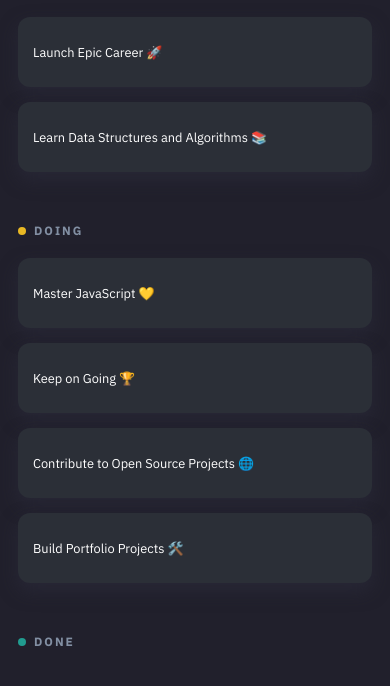
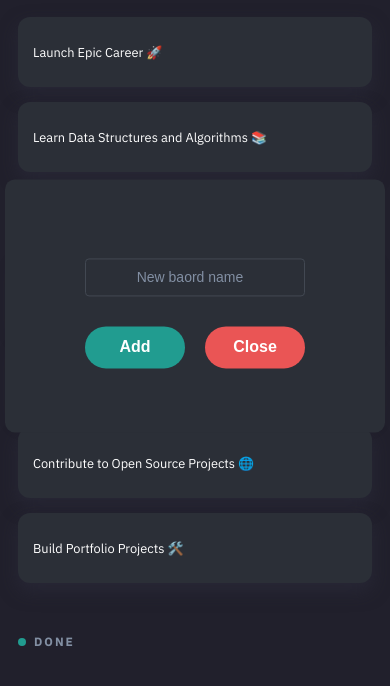
Before and after one commit to Mathew-Ritchie/new-agile-board, a plain HTML site: page index.html in a window 390 px wide. Shown: the part 116-802 px from the top of the page. Drawn offline with Linux system fonts and the light colour scheme.

Commit message:
added an add button to the side bar along with a form window. need to still add styles to button and add the button and function to the mobile window

```diff
--- /dev/null
+++ b/add-board-form.css
@@ -0,0 +1,60 @@
+#new-board-form {
+  background-color: var(--primary-color);
+  height: 30%;
+  position: absolute;
+  top: 50%;
+  left: 50%;
+  transform: translate(-50%, -50%);
+  padding-top: 15px;
+  border-radius: 10px;
+  z-index: 10;
+  width: 380px;
+  display: flex;
+  justify-content: center;
+  align-items: center;
+  /* display: none; */
+}
+
+#new-board-div {
+  display: flex;
+  flex-direction: column;
+  align-items: center;
+  gap: 30px;
+}
+
+.new-board-input {
+  width: 220px;
+  background-color: var(--primary-color);
+  border: 1px solid #424852;
+  border-radius: 4px;
+  text-align: center;
+  font-size: 14px;
+}
+
+#new-board-btn-div {
+  display: flex;
+  justify-content: center;
+  /* width: 100%; */
+  gap: 20px;
+}
+
+#new-board-btn-div button {
+  width: 100px;
+  font-size: large;
+  border-radius: 30px;
+  cursor: pointer;
+  font-weight: 600;
+  border: none;
+  font-size: 16px;
+  padding: 12px;
+}
+
+#new-board-submit-btn {
+  background-color: #219c90;
+  color: white;
+}
+
+#new-board-close {
+  background-color: #ea5555;
+  color: white;
+}
--- a/index.html
+++ b/index.html
@@ -10,6 +10,7 @@
     </style>
     <link rel="stylesheet" href="./index.css" />
     <link rel="stylesheet" href="./mobile-nav.css" />
+    <link rel="stylesheet" href="./add-board-form.css" />
     <link rel="icon" type="image/png" sizes="32x32" href="./assets/favicon-32x32.svg" />
     <title>Agile Board Task Management</title>
   </head>
@@ -26,6 +27,7 @@
           <h4 id="headline-sidepanel">ALL BOARDS</h4>
         </div>
         <div class="side-bar-bottom">
+          <button id="add-new-board">Add New Board</button>
           <div class="toggle-div">
             <img src="./assets/icon-dark-theme.svg" id="icon-dark" alt="icon-dark-theme" />
             <input type="checkbox" id="switch" />
@@ -197,6 +199,23 @@
 
     <div id="filterDiv"></div>
 
+    <!-- Add new Board modal window -->
+
+    <form id="new-board-form">
+      <div id="new-board-div">
+        <input
+          type="text"
+          placeholder="New baord name"
+          class="new-board-input"
+          id="new-board-input"
+        />
+        <div id="new-board-btn-div">
+          <button id="new-board-submit-btn">Add</button>
+          <button id="new-board-close">Close</button>
+        </div>
+      </div>
+    </form>
+
     <!-- JavaScript Import -->
     <script type="module" src="./index.js"></script>
   </body>
--- a/index.js
+++ b/index.js
@@ -32,6 +32,10 @@ const elements = {
   sideBar: document.getElementById("side-bar-div"),
   showSideBarBtn: document.getElementById("show-side-bar-btn"),
   editTaskModalWindow: document.querySelector(".edit-task-modal-window"),
+  newBoardForm: document.getElementById("new-board-form"),
+  newBoardInput: document.getElementById("new-board-input"),
+  newBoardSubmitBtn: document.getElementById("new-board-submit-btn"),
+  newBoardCloseBtn: document.getElementById("new-board-close"),
 };
 //console.log(elements.dropDownBtn);
 /////////// BOARD FUNCTIONS //////////////////////////////////////////////////////////////////////////////////////////////////////////////////////////
@@ -111,8 +115,6 @@ function styleActiveBoard(boardName) {
 function filterAndDisplayTasksByBoard(boards) {
   const tasks = taskFunctions.getTasks(); // Fetch tasks from a simulated local storage function
   const filteredTasks = tasks.filter((task) => task.board === boards);
-  //console.log(tasks);
-  //console.logs(filteredTasks);
 
   // creating the colums for each status and giving them the correct title
   elements.columnDivs.forEach((column) => {
@@ -202,6 +204,15 @@ function setupEventListeners() {
     elements.filterDiv.style.display = "none"; // Also hide the filter overlay
   });
 
+  //////Add new board/////////////////
+  elements.newBoardForm.addEventListener("submit", addNewBoard);
+  elements.newBoardCloseBtn.addEventListener("click", closeNewBoardForm);
+
+  const addNewBoardButton = document.getElementById("add-new-board");
+  addNewBoardButton.addEventListener("click", () => {
+    elements.newBoardForm.style.display = "block";
+  });
+
   //////Side bar event listeners
   // Hide sidebar event listener
   elements.hideSideBarBtn.addEventListener("click", () => toggleSidebar(false));
@@ -249,6 +260,42 @@ function toggleModal(show, modal = elements.modalWindow) {
 /*************************************************************************************************************************************************
  * COMPLETE FUNCTION CODE
  * **********************************************************************************************************************************************/
+
+function addNewBoard(event) {
+  event.preventDefault();
+  const boardName = elements.newBoardInput.value.trim();
+
+  if (!boardName) {
+    alert("board name cannot be empty.");
+    return;
+  }
+
+  const tasks = taskFunctions.getTasks();
+  const boards = [...new Set(tasks.map((task) => task.board))];
+
+  if (boards.includes(boardName)) {
+    alert("board name already exists.");
+    return;
+  }
+
+  const newTask = {
+    id: Date.now(),
+    title: "Example Task",
+    description: "This is an example task. Edit or delete me",
+    status: "todo",
+    board: boardName,
+  };
+
+  taskFunctions.createNewTask(newTask);
+
+  fetchAndDisplayBoardsAndTasks();
+  elements.newBoardInput.value = "";
+  elements.newBoardForm.style.display = "none";
+}
+
+function closeNewBoardForm() {
+  elements.newBoardForm.style.display = "none";
+}
 
 /// Functions to add tasked through the add task modal
 function addTask(event) {
```
